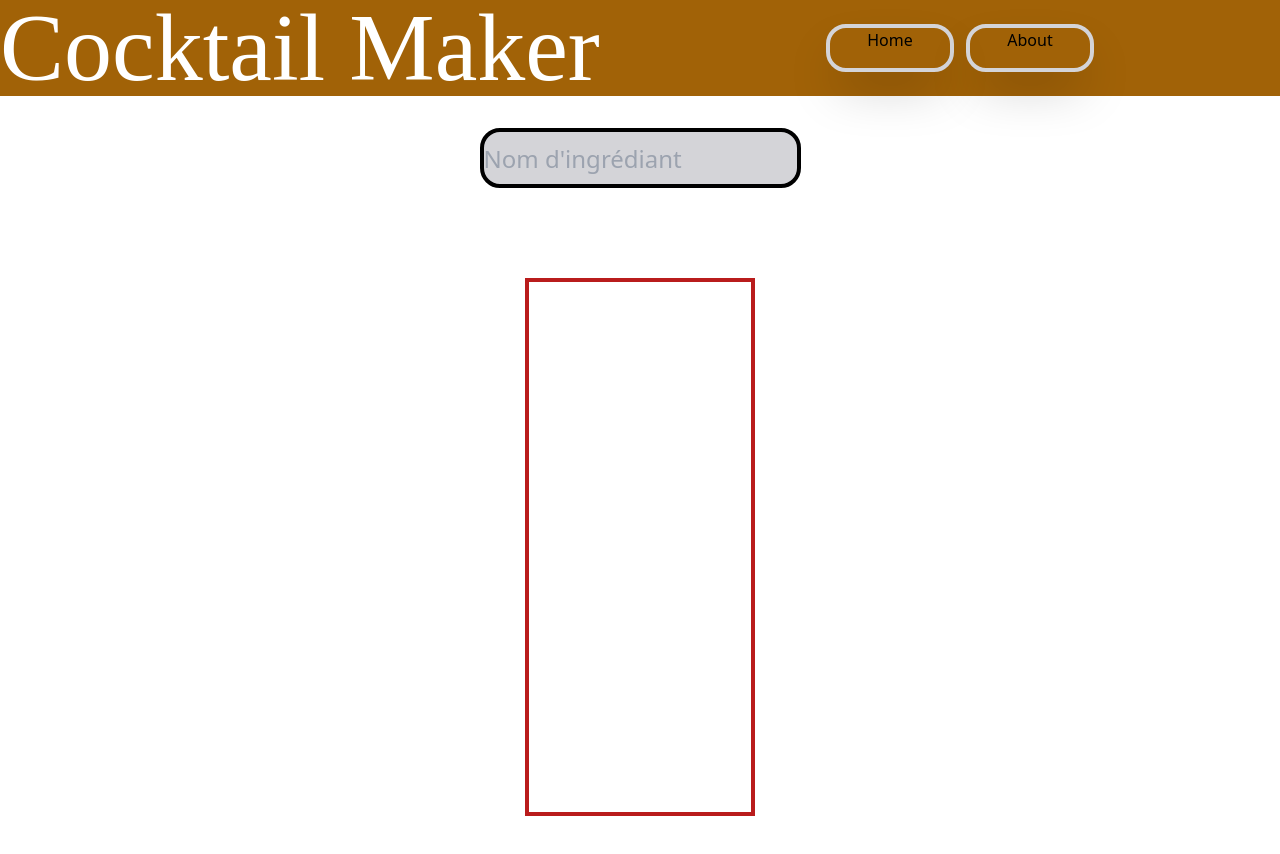
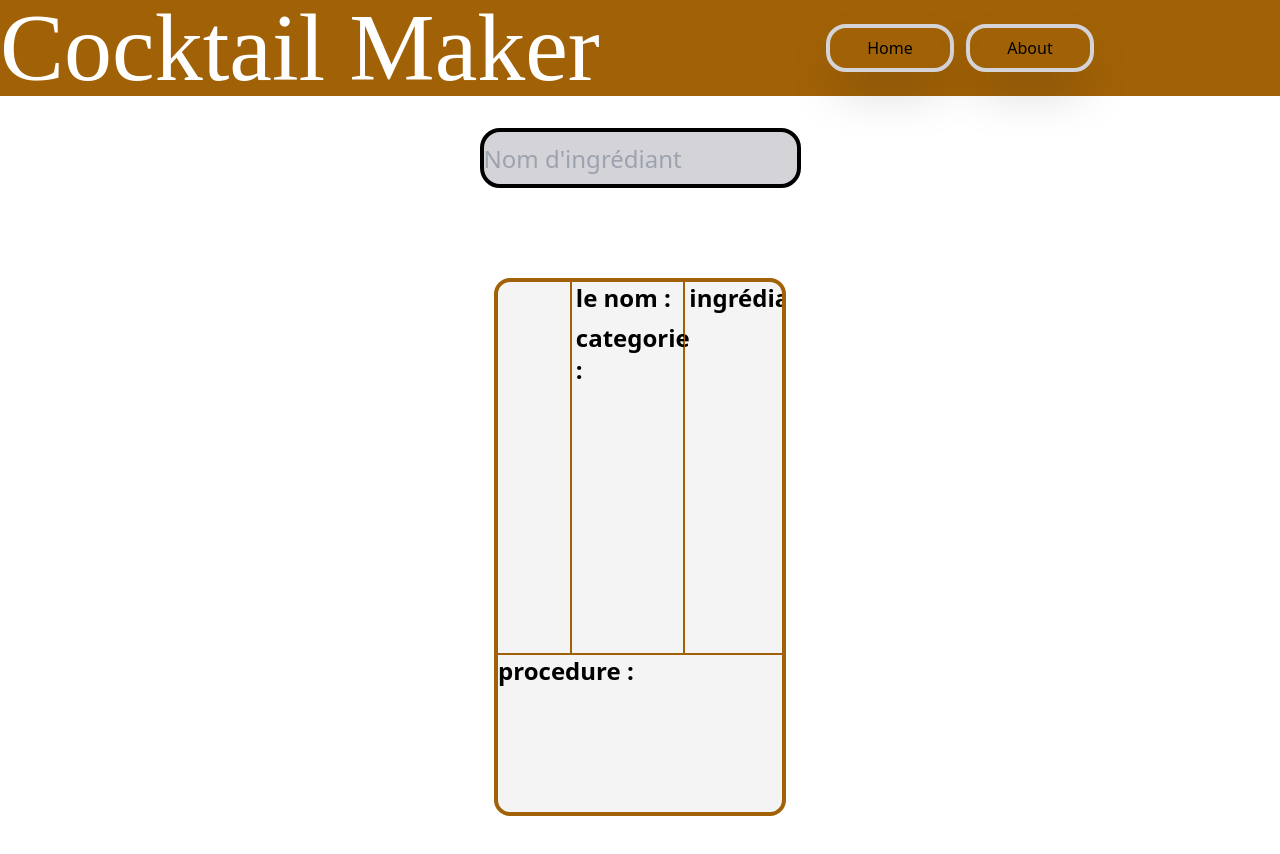
Before and after one commit to alkalain/Cocktail-maker, a Vue app in the folder cocktail-maker/: page / in a window 1280 px wide. Shown: the top 854 px of the page. Built offline with nearby package versions, Linux system fonts and the light colour scheme; a web font is replaced by a local one.

Commit message:
0.9 correcting styles adding ingredient presentation

```diff
--- a/cocktail-maker/src/assets/public/styles.css
+++ b/cocktail-maker/src/assets/public/styles.css
@@ -544,8 +544,44 @@ video {
   position: absolute;
 }
 
+.relative{
+  position: relative;
+}
+
+.left-0{
+  left: 0px;
+}
+
+.left-\[246px\]{
+  left: 246px;
+}
+
+.left-\[54px\]{
+  left: 54px;
+}
+
+.left-\[7\.75px\]{
+  left: 7.75px;
+}
+
 .top-\[189px\]{
   top: 189px;
+}
+
+.top-\[1px\]{
+  top: 1px;
+}
+
+.top-\[317px\]{
+  top: 317px;
+}
+
+.top-\[323px\]{
+  top: 323px;
+}
+
+.top-\[3px\]{
+  top: 3px;
 }
 
 .col-span-1{
@@ -580,6 +616,18 @@ video {
   height: 3.5rem;
 }
 
+.h-\[0px\]{
+  height: 0px;
+}
+
+.h-\[30\%\]{
+  height: 30%;
+}
+
+.h-\[317px\]{
+  height: 317px;
+}
+
 .h-\[60px\]{
   height: 60px;
 }
@@ -608,16 +656,36 @@ video {
   width: 8rem;
 }
 
-.w-\[10\%\]{
-  width: 10%;
+.w-\[200px\]{
+  width: 200px;
+}
+
+.w-\[30\%\]{
+  width: 30%;
+}
+
+.w-\[312px\]{
+  width: 312px;
 }
 
 .w-\[313px\]{
   width: 313px;
 }
 
+.w-\[321\.26px\]{
+  width: 321.26px;
+}
+
 .w-\[321px\]{
   width: 321px;
+}
+
+.w-\[325px\]{
+  width: 325px;
+}
+
+.w-\[40\%\]{
+  width: 40%;
 }
 
 .w-\[70\%\]{
@@ -630,6 +698,24 @@ video {
 
 .w-screen{
   width: 100vw;
+}
+
+.origin-top-left{
+  transform-origin: top left;
+}
+
+.rotate-\[-79\.65deg\]{
+  --tw-rotate: -79.65deg;
+  transform: translate(var(--tw-translate-x), var(--tw-translate-y)) rotate(var(--tw-rotate)) skewX(var(--tw-skew-x)) skewY(var(--tw-skew-y)) scaleX(var(--tw-scale-x)) scaleY(var(--tw-scale-y));
+}
+
+.rotate-\[80\.25deg\]{
+  --tw-rotate: 80.25deg;
+  transform: translate(var(--tw-translate-x), var(--tw-translate-y)) rotate(var(--tw-rotate)) skewX(var(--tw-skew-x)) skewY(var(--tw-skew-y)) scaleX(var(--tw-scale-x)) scaleY(var(--tw-scale-y));
+}
+
+.scroll-m-0{
+  scroll-margin: 0px;
 }
 
 .list-none{
@@ -648,6 +734,10 @@ video {
   flex-direction: row;
 }
 
+.flex-col{
+  flex-direction: column;
+}
+
 .flex-wrap{
   flex-wrap: wrap;
 }
@@ -662,6 +752,10 @@ video {
 
 .justify-center{
   justify-content: center;
+}
+
+.justify-between{
+  justify-content: space-between;
 }
 
 .space-x-0 > :not([hidden]) ~ :not([hidden]){
@@ -680,6 +774,10 @@ video {
   overflow-y: scroll;
 }
 
+.rounded-2xl{
+  border-radius: 1rem;
+}
+
 .rounded-\[20px\]{
   border-radius: 20px;
 }
@@ -687,6 +785,10 @@ video {
 .rounded-b-\[10px\]{
   border-bottom-right-radius: 10px;
   border-bottom-left-radius: 10px;
+}
+
+.rounded-ss-xl{
+  border-start-start-radius: 0.75rem;
 }
 
 .border-4{
@@ -698,13 +800,30 @@ video {
   border-right-width: 2px;
 }
 
+.border-x-\[1px\]{
+  border-left-width: 1px;
+  border-right-width: 1px;
+}
+
 .border-y-\[1px\]{
   border-top-width: 1px;
   border-bottom-width: 1px;
 }
 
+.border-l-\[1px\]{
+  border-left-width: 1px;
+}
+
 .border-r-2{
   border-right-width: 2px;
+}
+
+.border-r-\[1px\]{
+  border-right-width: 1px;
+}
+
+.border-t-2{
+  border-top-width: 2px;
 }
 
 .border-black{
@@ -712,9 +831,14 @@ video {
   border-color: rgb(0 0 0 / var(--tw-border-opacity));
 }
 
-.border-red-700{
+.border-neutral-600{
   --tw-border-opacity: 1;
-  border-color: rgb(185 28 28 / var(--tw-border-opacity));
+  border-color: rgb(82 82 82 / var(--tw-border-opacity));
+}
+
+.border-yellow-700{
+  --tw-border-opacity: 1;
+  border-color: rgb(161 98 7 / var(--tw-border-opacity));
 }
 
 .border-zinc-300{
@@ -732,9 +856,23 @@ video {
   background-color: rgb(161 98 7 / var(--tw-bg-opacity));
 }
 
+.bg-zinc-100{
+  --tw-bg-opacity: 1;
+  background-color: rgb(244 244 245 / var(--tw-bg-opacity));
+}
+
 .bg-zinc-300{
   --tw-bg-opacity: 1;
   background-color: rgb(212 212 216 / var(--tw-bg-opacity));
+}
+
+.object-cover{
+  -o-object-fit: cover;
+     object-fit: cover;
+}
+
+.pb-2{
+  padding-bottom: 0.5rem;
 }
 
 .pl-1{
@@ -743,6 +881,10 @@ video {
 
 .pt-8{
   padding-top: 2rem;
+}
+
+.align-top{
+  vertical-align: top;
 }
 
 .font-\[\'Italianno\'\]{
@@ -773,6 +915,11 @@ video {
   --tw-shadow: 0 25px 50px -12px rgb(0 0 0 / 0.25);
   --tw-shadow-colored: 0 25px 50px -12px var(--tw-shadow-color);
   box-shadow: var(--tw-ring-offset-shadow, 0 0 #0000), var(--tw-ring-shadow, 0 0 #0000), var(--tw-shadow);
+}
+
+.outline-none{
+  outline: 2px solid transparent;
+  outline-offset: 2px;
 }
 
 .hover\:rounded-b-\[0px\]:hover{
--- a/cocktail-maker/src/components/CocktailHome.vue
+++ b/cocktail-maker/src/components/CocktailHome.vue
@@ -16,11 +16,47 @@ const cocktailRecepieResult = ref(null)
 var selectedCocktailCategory = ref('')
 var selectedCocktailInstructions = ref('')
 var selectedCocktailImage = ref('')
+//ingridents
+var ingredient1 = ref('')
+var ingredient2 = ref('')
+var ingredient3 = ref('')
+var ingredient4 = ref('')
+var ingredient5 = ref('')
+var ingredient6 = ref('')
+var ingredient7 = ref('')
+var ingredient8 = ref('')
+var ingredient9 = ref('')
+var ingredient10 = ref('')
+var ingredient11 = ref('')
+var ingredient12 = ref('')
+var ingredient13 = ref('')
+var ingredient14 = ref('')
+var ingredient15 = ref('')
+//mesures
+var mesures1 = ref('')
+var mesures2 = ref('')
+var mesures3 = ref('')
+var mesures4 = ref('')
+var mesures5 = ref('')
+var mesures6 = ref('')
+var mesures7 = ref('')
+var mesures8 = ref('')
+var mesures9 = ref('')
+var mesures10 = ref('')
+var mesures11 = ref('')
+var mesures12 = ref('')
+var mesures13 = ref('')
+var mesures14 = ref('')
+var mesures15 = ref('')
+
+//var selectedCocktailIngridients = ref([15])
 //props var
 var sCC = ''
 var sCI = ''
-var sCImg=''
+var sCImg = ''
 var getCBNDef = false
+var sCIs = []
+var sCMs = []
 
 var rscActivated = ref(false)
 const toggleRscActivated = (boolean) => {
@@ -40,10 +76,10 @@ const getCocktailByIngredient = () => {
     try {
       if (searchQuery.value !== '') {
         const response = await axios.request(ingrdientRequest)
-        console.log(response)
+        //console.log(response)
         mapBoxResults.value = response.data
         resTest.value = mapBoxResults.value.drinks
-        console.log(resTest.value)
+        //console.log(resTest.value)
         return
       }
       mapBoxResults.value = null
@@ -70,9 +106,99 @@ const getCocktailByIngredient = () => {
           selectedCocktailCategory.value = firstDrink.strCategory
           selectedCocktailInstructions.value = firstDrink.strInstructions
           selectedCocktailImage.value = firstDrink.strDrinkThumb
+          /* i don't now how to make the atribution of ingridients by a loop that change the number of ingridient
+          so this is a temporarry solution
+
+           */
+          /* ingridient attribution */
+          //
+          ingredient1.value = firstDrink.strIngredient1
+          ingredient2.value = firstDrink.strIngredient2
+          ingredient3.value = firstDrink.strIngredient3
+          ingredient4.value = firstDrink.strIngredient4
+          ingredient5.value = firstDrink.strIngredient5
+          ingredient6.value = firstDrink.strIngredient6
+          ingredient7.value = firstDrink.strIngredient7
+          ingredient8.value = firstDrink.strIngredient8
+          ingredient9.value = firstDrink.strIngredient9
+          ingredient10.value = firstDrink.strIngredient10
+          ingredient11.value = firstDrink.strIngredient11
+          ingredient12.value = firstDrink.strIngredient12
+          ingredient13.value = firstDrink.strIngredient13
+          ingredient14.value = firstDrink.strIngredient14
+          ingredient15.value = firstDrink.strIngredient15
+
+          mesures1.value = firstDrink.strMeasure1
+          mesures2.value = firstDrink.strMeasure2
+          mesures3.value = firstDrink.strMeasure3
+          mesures4.value = firstDrink.strMeasure4
+          mesures5.value = firstDrink.strMeasure5
+          mesures6.value = firstDrink.strMeasure6
+          mesures7.value = firstDrink.strMeasure7
+          mesures8.value = firstDrink.strMeasure8
+          mesures9.value = firstDrink.strMeasure9
+          mesures10.value = firstDrink.strMaesure10
+          mesures11.value = firstDrink.strMeasure11
+          mesures12.value = firstDrink.strMeasure12
+          mesures13.value = firstDrink.strMeasure13
+          mesures14.value = firstDrink.strMeasure14
+          mesures15.value = firstDrink.strMeasure15
+
+          sCIs = []
+          sCIs.push(ingredient1.value)
+          sCIs.push(ingredient2.value)
+          sCIs.push(ingredient3.value)
+          sCIs.push(ingredient4.value)
+          sCIs.push(ingredient5.value)
+          sCIs.push(ingredient6.value)
+          sCIs.push(ingredient7.value)
+          sCIs.push(ingredient8.value)
+          sCIs.push(ingredient9.value)
+          sCIs.push(ingredient10.value)
+          sCIs.push(ingredient11.value)
+          sCIs.push(ingredient12.value)
+          sCIs.push(ingredient13.value)
+          sCIs.push(ingredient14.value)
+          sCIs.push(ingredient15.value)
+
+          sCMs = []
+          sCMs.push(mesures1.value)
+          sCMs.push(mesures2.value)
+          sCMs.push(mesures3.value)
+          sCMs.push(mesures4.value)
+          sCMs.push(mesures5.value)
+          sCMs.push(mesures6.value)
+          sCMs.push(mesures7.value)
+          sCMs.push(mesures8.value)
+          sCMs.push(mesures9.value)
+          sCMs.push(mesures10.value)
+          sCMs.push(mesures11.value)
+          sCMs.push(mesures12.value)
+          sCMs.push(mesures13.value)
+          sCMs.push(mesures14.value)
+          sCMs.push(mesures15.value)
+
+          var transfer = []
+          sCIs.forEach((element) => {
+            if (element !== null) {
+              transfer.push(element)
+            }
+          })
+          sCIs = transfer
+
+          var transfer2 = []
+          sCMs.forEach((element) => {
+            if (element === null) {
+              element = 0
+              transfer2.push(element)
+            }
+          })
+          sCMs = transfer2
+          //
           sCC = selectedCocktailCategory.value
           sCI = selectedCocktailInstructions.value
           sCImg = selectedCocktailImage.value
+
           return
         }
       } catch (error) {
@@ -89,7 +215,7 @@ const getCocktailByIngredient = () => {
 </script>
 
 <template>
-  <main class=" h-screen pt-8 flex flex-wrap space-x-0 justify-center">
+  <main class="flex h-screen flex-wrap justify-center space-x-0 pt-8">
     <div
       @mouseover="toggleRscActivated(true)"
       @mouseleave="toggleRscActivated(false)"
@@ -124,12 +250,14 @@ const getCocktailByIngredient = () => {
         </li>
       </ul>
     </div>
-    <div class="flex h-[70%] w-[70%] justify-center border-4  border-red-700 text-lg ">
+    <div class="flex h-[70%] w-[70%] justify-center align-top text-lg">
       <CocktailPresentation
         :cocktailName="selectedCocktail"
         :cocktailCathegory="sCC"
         :cocktailDescription="sCI"
         :cocktailImage="sCImg"
+        :cocktailIngredient="sCIs"
+        :cocktailMesures="sCMs"
       />
     </div>
   </main>
--- a/cocktail-maker/src/components/panels/CocktailPresentation.vue
+++ b/cocktail-maker/src/components/panels/CocktailPresentation.vue
@@ -1,19 +1,64 @@
 <template>
-  <div class="flew  text-2xl">
-    <p>{{ cocktailName }}</p>
-    <p>{{ cocktailCathegory }}</p>
-    <img :src="cocktailImage" :alt="cocktailName" class=" w-[10%]">
-    <p>{{ cocktailDescription }}</p>
+  <div class="flex justify-between">
+    <div class="flex flex-col rounded-2xl border-4 border-yellow-700 text-2xl bg-zinc-100">
+      <div class="flex h-[70%] w-full flex-row">
+        <div class="flex w-[30%] justify-start border-r-[1px] border-yellow-700">
+          <img :src="cocktailImage" :alt="cocktailName" class="flex  items-center justify-center object-cover rounded-ss-xl" />
+        </div>
+        <div class="flex w-[40%] flex-col border-x-[1px] border-yellow-700 pl-1">
+          <p class="pb-2"><b>le nom :</b> {{ cocktailName }}</p>
+          <p class="pb-2"><b>categorie :</b> {{ cocktailCathegory }}</p>
+        </div>
+        <div
+          class="scrollbar-hidden w-[40%] scroll-m-0 overflow-y-scroll border-l-[1px] border-yellow-700 pl-1 outline-none"
+        >
+          <p><b>ingrédiants: </b></p>
+          <ul class="">
+            <li
+              v-for="(ingredient, index) in cocktailIngredient"
+              :key="(index = cocktailMesures.value)"
+            >
+              {{ ingredient }} {{ index }}
+            </li>
+          </ul>
+        </div>
+      </div>
+
+      <div class="h-[30%] overflow-y-scroll outline-none scrollbar-hidden">
+        <p class="border-t-2 border-yellow-700"><b>procedure :</b> {{ cocktailDescription }}</p>
+      </div>
+    </div>
+    <!-- <div class="w-[312px] h-[317px] relative">
+      <div class="w-[312px] h-[0px] left-0 top-[1px] absolute border-4 border-neutral-600"></div>
+      <div
+        class="w-[200px] h-[0px] left-[54px] top-[317px] absolute border-4 border-neutral-600"
+      ></div>
+      <div
+        class="w-[325px] h-[0px] left-[7.75px] top-[3px] absolute origin-top-left rotate-[80.25deg] border-4 border-neutral-600"
+      ></div>
+      <div
+        class="w-[321.26px] h-[0px] left-[246px] top-[323px] absolute origin-top-left rotate-[-79.65deg] border-4 border-neutral-600"
+      ></div>
+    </div> -->
   </div>
 </template>
 
-<script>
-export default {
-  props: {
-    cocktailName: String,
-    cocktailCathegory: String,
-    cocktailDescription: String,
-    cocktailImage: String,
-  }
+<script setup>
+defineProps({
+  cocktailName: String,
+  cocktailCathegory: String,
+  cocktailDescription: String,
+  cocktailImage: String,
+  cocktailIngredient: Array,
+  cocktailMesures: Array
+})
+
+/* const test = () => {
+  console.log(cocktailIngredient)
+} */
+</script>
+<style>
+.scrollbar-hidden {
+  scrollbar-width: none;
 }
-</script>
+</style>
--- a/cocktail-maker/src/views/CocktailNavView.vue
+++ b/cocktail-maker/src/views/CocktailNavView.vue
@@ -1,12 +1,17 @@
 <template>
   <div class="">
     <nav class="flex justify-center space-x-3">
-      <div class="h-12 w-32 rounded-[20px] border-4 border-zinc-300 shadow-2xl">
-        <RouterLink class="flex justify-center" to="/">Home</RouterLink>
-      </div>
-      <div class="h-12 w-32 rounded-[20px] border-4 border-zinc-300 shadow-2xl">
-        <RouterLink class="flex items-center justify-center" to="/about">About</RouterLink>
-      </div>
+      <RouterLink
+        class="flex h-12 w-32 items-center justify-center rounded-[20px] border-4 border-zinc-300 shadow-2xl"
+        to="/"
+        >Home</RouterLink
+      >
+
+      <RouterLink
+        class="flex h-12 w-32 items-center justify-center rounded-[20px] border-4 border-zinc-300 shadow-2xl"
+        to="/about"
+        >About</RouterLink
+      >
     </nav>
   </div>
 </template>
--- a/cocktail-maker/tailwind.config.js
+++ b/cocktail-maker/tailwind.config.js
@@ -17,4 +17,8 @@ export const theme = {
     md: "768px",
   }
 };
-export const plugins = [];
+export const plugins = [
+
+  // eslint-disable-next-line no-undef
+ // require('@tailwindcss/container-queries'),
+];
```
